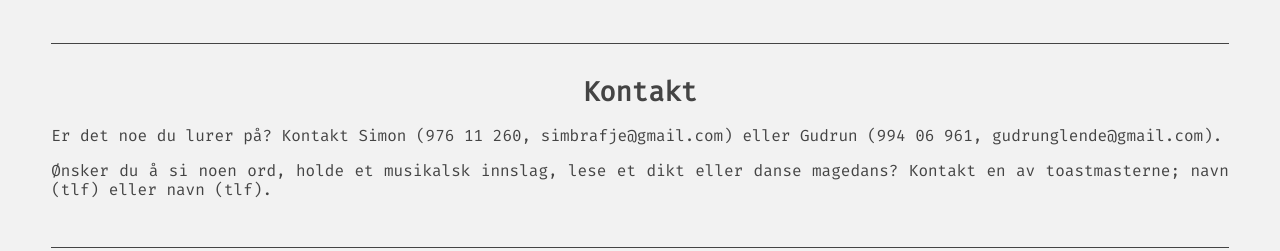
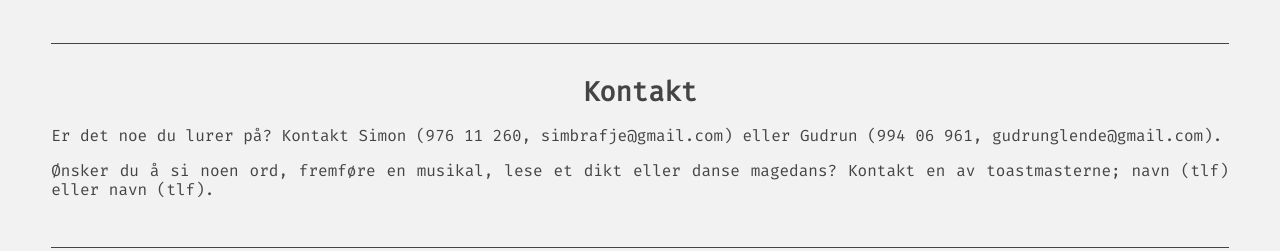
Before and after one commit to melhoos/gudrunogsimon, a React (Create React App) app: page / in a window 1280 px wide. Shown: the part 3709-3960 px from the top of the page. Built offline with nearby package versions, Linux system fonts and the light colour scheme.

Commit message:
Update Contact.jsx

```diff
--- a/src/Contact.jsx
+++ b/src/Contact.jsx
@@ -10,7 +10,7 @@ const Contact = () => {
         Er det noe du lurer på? Kontakt Simon (976 11 260, simbrafje@gmail.com) eller Gudrun (994 06 961, gudrunglende@gmail.com).
       </p>
       <p>
-        Ønsker du å si noen ord, holde et musikalsk innslag, lese et dikt eller danse magedans? Kontakt en av toastmasterne; navn (tlf) eller navn (tlf).
+        Ønsker du å si noen ord, fremføre en musikal, lese et dikt eller danse magedans? Kontakt en av toastmasterne; navn (tlf) eller navn (tlf).
       </p>
     </div>
   );
```
